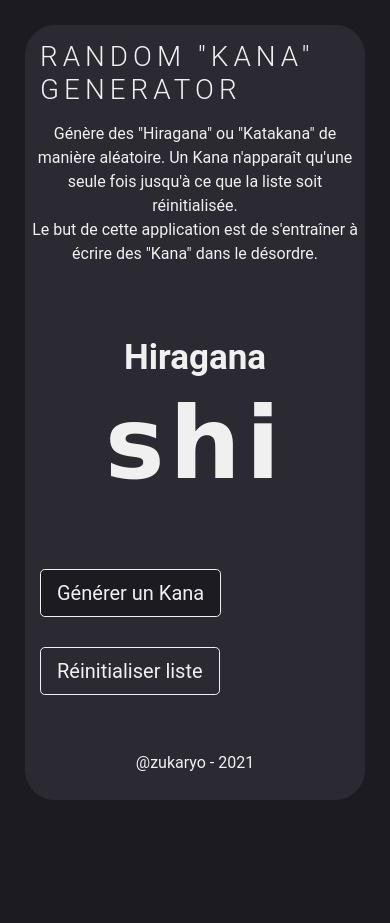
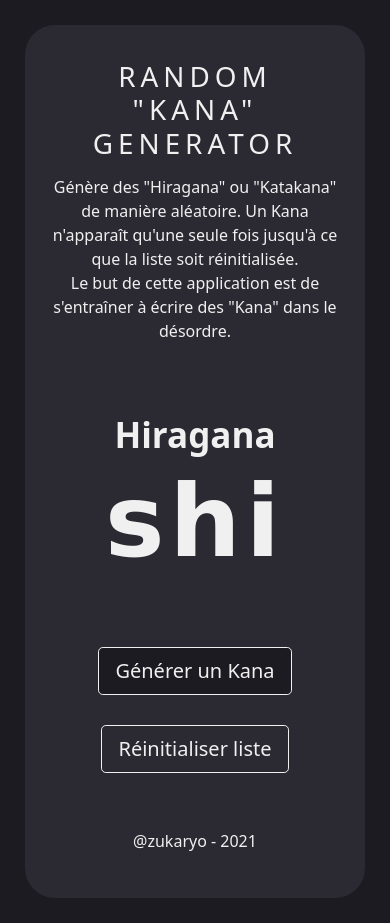
Before and after one commit to Zukaryo7/zukaryo7.github.io, an Angular app: page / in a window 390 px wide. Before the commit the page ends 844 px from the top, so only its background shows below. Built offline with nearby package versions, Linux system fonts and the light colour scheme.

Commit message:
responsives fixes

```diff
--- a/src/app/app.component.scss
+++ b/src/app/app.component.scss
@@ -2,9 +2,9 @@
 
     background-color: #2b2a33;
     border-radius: 30px;
-
     margin: 25px;
-    font-family: 'Roboto';
+    padding: 20px;
+    text-align: center;
 
     h1 {
         margin: 15px;
```
